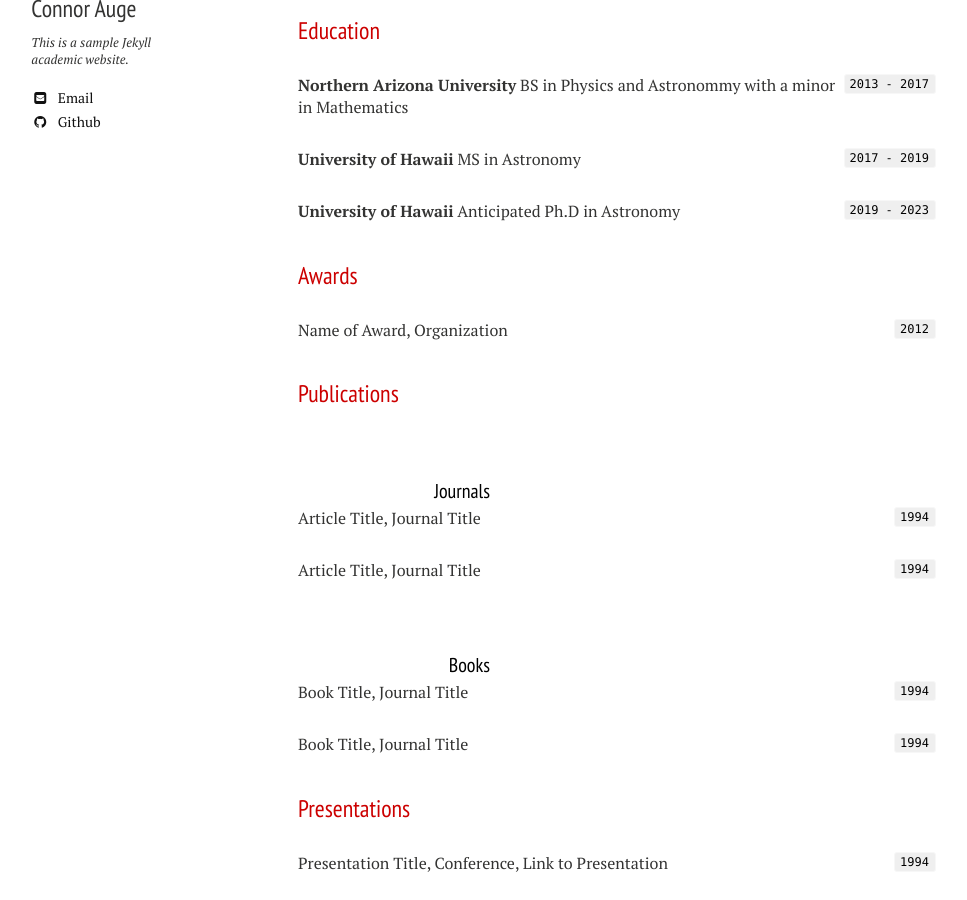
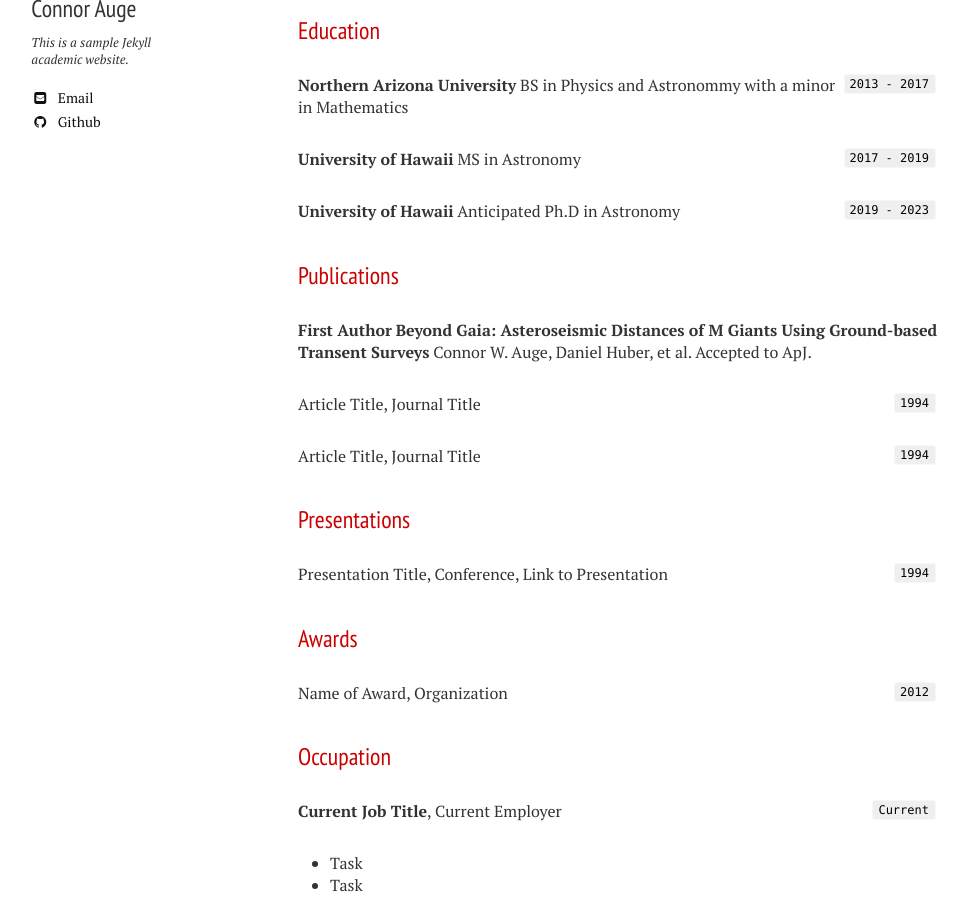
Before and after one commit to cwauge/cwauge.github.io, a Jekyll site: the page built from cv.md, in a window 1280 px wide and 900 px high, scrolled down 327 px. Shown: the whole window, without its empty margins (22-989 px from the left). Built offline with Jekyll 4.4.1, drawn with Linux system fonts in a browser that asks for light colours; nearby versions of some CDN libraries; our own code applies the rules of GitHub Pages for plain Markdown files.

Commit message:
Update cv.md

```diff
--- a/cv.md
+++ b/cv.md
@@ -19,16 +19,16 @@ MS in Astronomy
 __University of Hawaii__
 Anticipated Ph.D in Astronomy
 
-## Awards
-
-`2012`
-Name of Award, Organization
 
 ## Publications
 
 <!-- A list is also available [online](https://scholar.google.co.uk/citations?user=LTOTl0YAAAAJ) -->
 
-### Journals
+__First Author__
+**Beyond Gaia: Asteroseismic Distances of M Giants Using Ground-based Transent Surveys**
+Connor W. Auge, Daniel Huber, et al.
+[Accepted to ApJ.](https://ui.adsabs.harvard.edu/abs/2020AJ....160...18A/abstract)
+
 
 `1994`
 Article Title, Journal Title
@@ -36,13 +36,6 @@ Article Title, Journal Title
 `1994`
 Article Title, Journal Title
 
-### Books
-
-`1994`
-Book Title, Journal Title
-
-`1994`
-Book Title, Journal Title
 
 
 ## Presentations
@@ -50,6 +43,10 @@ Book Title, Journal Title
 `1994`
 Presentation Title, Conference, <a href="https://MyWebsite.tld/presentation1">Link to Presentation</a>
 
+## Awards
+
+`2012`
+Name of Award, Organization
 
 ## Occupation
 
```
